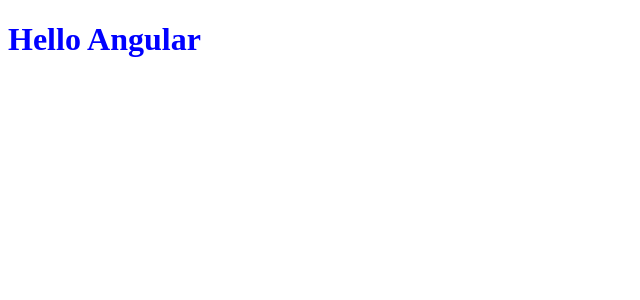
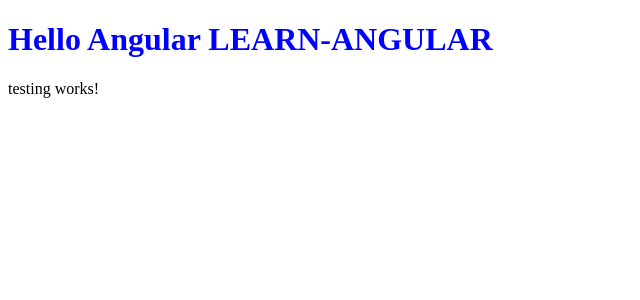
Before and after one commit to ascaryaaa/learn-angular, an Angular app: page / in a window 1280 px wide. Shown: the top 300 px of the page, without its empty margins (0-640 px from the left). Built offline with nearby package versions, Linux system fonts and the light colour scheme.

Commit message:
add ngIf

```diff
--- a/src/app/app.component.html
+++ b/src/app/app.component.html
@@ -1,2 +1,2 @@
-<h1 class="heading">Hello Angular</h1>
+<h1 class="heading">Hello Angular {{title | uppercase}}</h1>
 <router-outlet></router-outlet>
--- a/src/app/app.component.ts
+++ b/src/app/app.component.ts
@@ -1,10 +1,11 @@
+import { CommonModule } from '@angular/common';
 import { Component } from '@angular/core';
 import { RouterOutlet } from '@angular/router';
 
 @Component({
   selector: 'app-root',
   standalone: true,
-  imports: [RouterOutlet],
+  imports: [RouterOutlet, CommonModule],
   templateUrl: './app.component.html',
   styleUrls: ['./app.component.css'],
 })
--- a/src/app/app.routes.ts
+++ b/src/app/app.routes.ts
@@ -1,3 +1,10 @@
 import { Routes } from '@angular/router';
+import { TestingComponent } from './testing/testing.component';
 
-export const routes: Routes = [];
+export const routes: Routes = [
+    { path: '', component: TestingComponent },
+    {
+        path: '',
+        loadChildren: () => import('./hero/hero.module').then(module => module.HeroModule)
+    }
+];
--- a/src/app/hero/hero-list/hero-list.component.ts
+++ b/src/app/hero/hero-list/hero-list.component.ts
@@ -1,3 +1,4 @@
+import { CommonModule } from '@angular/common';
 import { Component } from '@angular/core';
 
 @Component({
--- /dev/null
+++ b/src/app/testing/testing.component.html
@@ -0,0 +1,3 @@
+<div *ngIf="isLogin">
+    <p>testing works!</p>
+</div>
--- /dev/null
+++ b/src/app/testing/testing.component.ts
@@ -0,0 +1,13 @@
+import { CommonModule } from '@angular/common';
+import { Component } from '@angular/core';
+
+@Component({
+  selector: 'app-testing',
+  standalone: true,
+  imports: [CommonModule],
+  templateUrl: './testing.component.html',
+  styleUrl: './testing.component.css'
+})
+export class TestingComponent {
+  isLogin = true
+}
```
Also changed, not shown: src/app/testing/testing.component.css (added), 1 other file (tests, documents, lock files or other folders).
